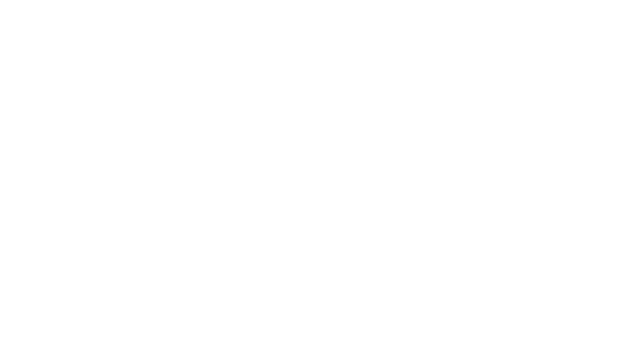
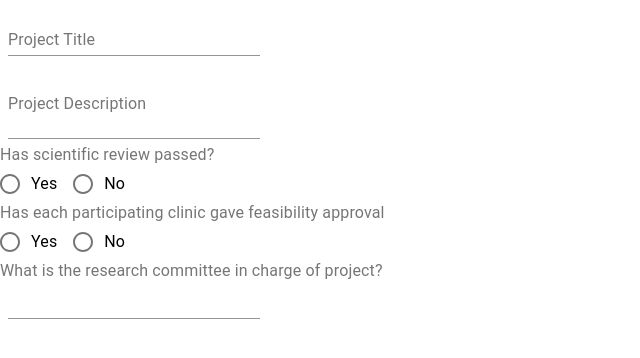
Before and after one commit to MUHC-DP-Project/muhc-ui, a React (Create React App) app in the folder app/: page /CreateProject in a window 1280 px wide. Shown: the top 358 px of the page, without its empty margins (0-640 px from the left). Built offline with nearby package versions, Linux system fonts and the light colour scheme.

Commit message:
initial create project page :sparkles:

```diff
--- a/app/package.json
+++ b/app/package.json
@@ -3,6 +3,7 @@
   "version": "0.1.0",
   "private": true,
   "dependencies": {
+    "@material-ui/core": "^4.11.1",
     "@testing-library/jest-dom": "^5.11.6",
     "@testing-library/react": "^11.2.2",
     "@testing-library/user-event": "^12.2.2",
--- a/app/src/component/App.js
+++ b/app/src/component/App.js
@@ -1,6 +1,7 @@
 import '../css/App.css';
 import { Route, BrowserRouter as Router } from "react-router-dom"
 import Home from '../component/Home'
+import CreateProject from '../component/CreateProject'
 
 function App() {
   return (
@@ -9,6 +10,7 @@
 
       </div>
       <Route path="/Home" component={Home} />
+      <Route path="/CreateProject" component={CreateProject} />
     </Router>
 
   );
--- /dev/null
+++ b/app/src/component/CreateProject.js
@@ -0,0 +1,64 @@
+import '../css/CreateProject.css'
+import React from 'react';
+import ReactDOM from 'react-dom';
+import Radio from '@material-ui/core/Radio';
+import RadioGroup from '@material-ui/core/RadioGroup';
+import FormControlLabel from '@material-ui/core/FormControlLabel';
+import FormControl from '@material-ui/core/FormControl';
+import FormLabel from '@material-ui/core/FormLabel';
+import { makeStyles } from '@material-ui/core/styles';
+import TextField from '@material-ui/core/TextField';
+
+
+const useStyles = makeStyles((theme) => ({
+  root: {
+    '& .MuiTextField-root': {
+      margin: theme.spacing(1),
+      width: '25ch',
+    },
+  },
+}));
+
+function CreateProject() {
+    const classes = useStyles();
+    return (
+        <form className={classes.root} autoComplete="off">
+        <div>
+          <TextField id="standard-basic" label="Project Title" />
+        </div>
+        <div>
+          <TextField
+            label="Project Description"
+            multiline
+            rows={2}
+            rowsMax={4}
+          />
+        </div>
+        <div>
+        <FormControl component="scientificApprovalFieldSet">
+          <FormLabel component="legend">Has scientific review passed?</FormLabel>
+            <RadioGroup row aria-label="gender" name="gender1" >
+                <FormControlLabel value="Yes" control={<Radio />} label="Yes" />
+                <FormControlLabel value="No" control={<Radio />} label="No" />
+            </RadioGroup>
+        </FormControl>
+        </div>
+        <div>
+        <FormControl component="feasibilityApprovalFieldSet">
+            <FormLabel component="legend">Has each participating clinic gave feasibility approval</FormLabel>
+                <RadioGroup row aria-label="gender" name="gender1" >
+                        <FormControlLabel value="Yes" control={<Radio />} label="Yes" />
+                        <FormControlLabel value="No" control={<Radio />} label="No" />
+                </RadioGroup>
+        </FormControl>
+        </div>
+
+        <div>
+            <FormLabel component="legend">What is the research committee in charge of project?</FormLabel>
+            <TextField id="standard-basic"  />
+        </div>
+        </form>
+    );
+}
+
+export default CreateProject;
```
Also changed, not shown: app/src/css/CreateProject.css (added).
